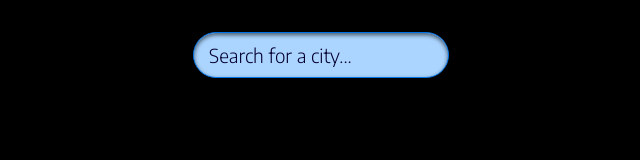
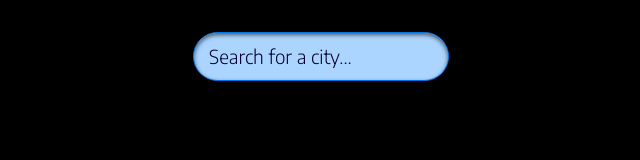
Before and after one commit to Peter-Easterbrook/WeatherApp2022, a plain HTML site: page index.html in a window 1280 px wide. Shown: the full height of the page, 319-959 px from the left. Drawn offline with Linux system fonts and the light colour scheme.

Commit message:
Changes line-hight

```diff
--- a/style.css
+++ b/style.css
@@ -20,7 +20,7 @@ body {
   align-items: center;
   font-family: 'Encode Sans', sans-serif;
   text-rendering: optimizeSpeed;
-  line-height: calc(1em + 0.5rem);
+  line-height: calc(1em + 0.7rem);
   font-weight: 300;
   user-select: none;
   overflow: auto;
```
